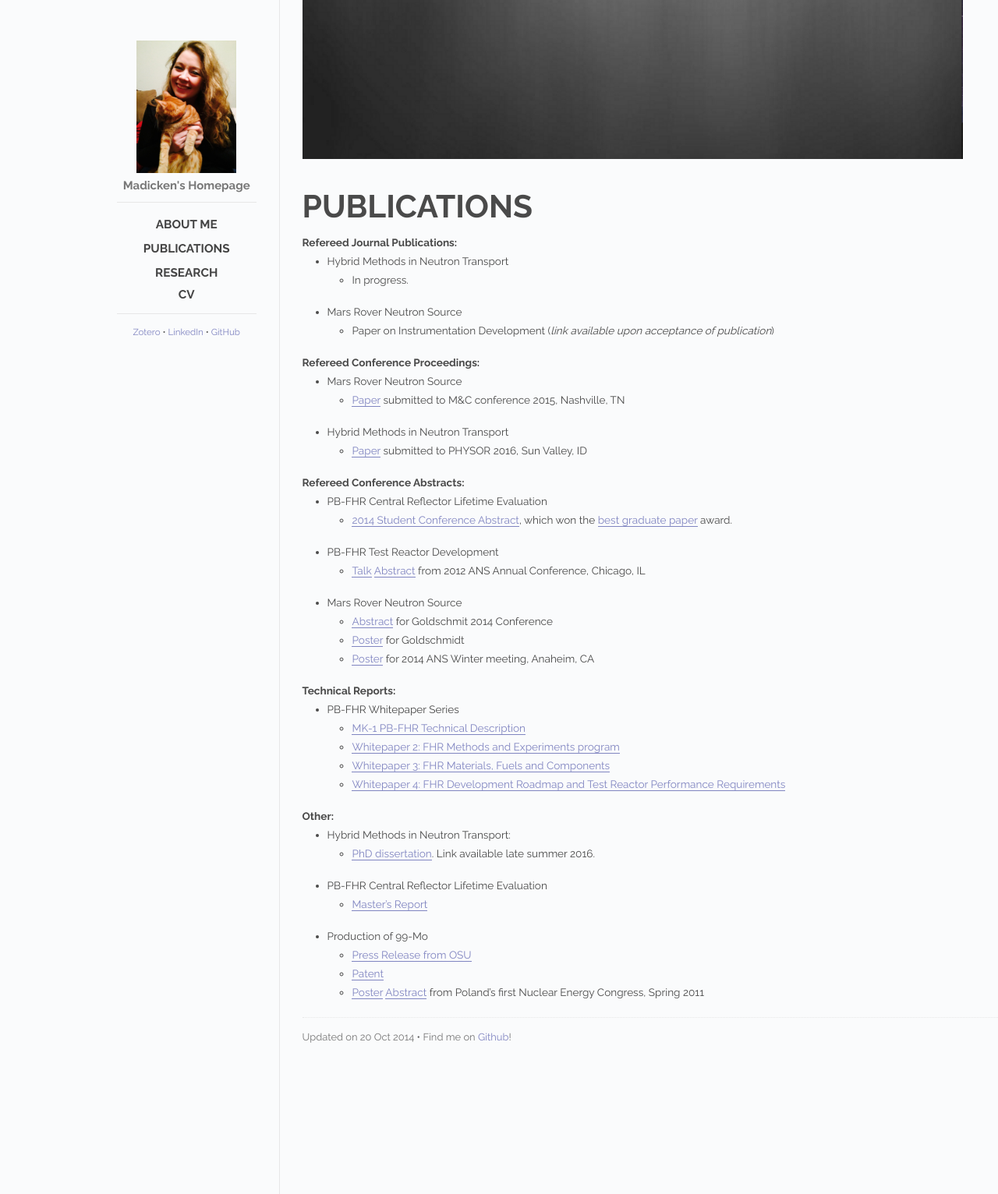
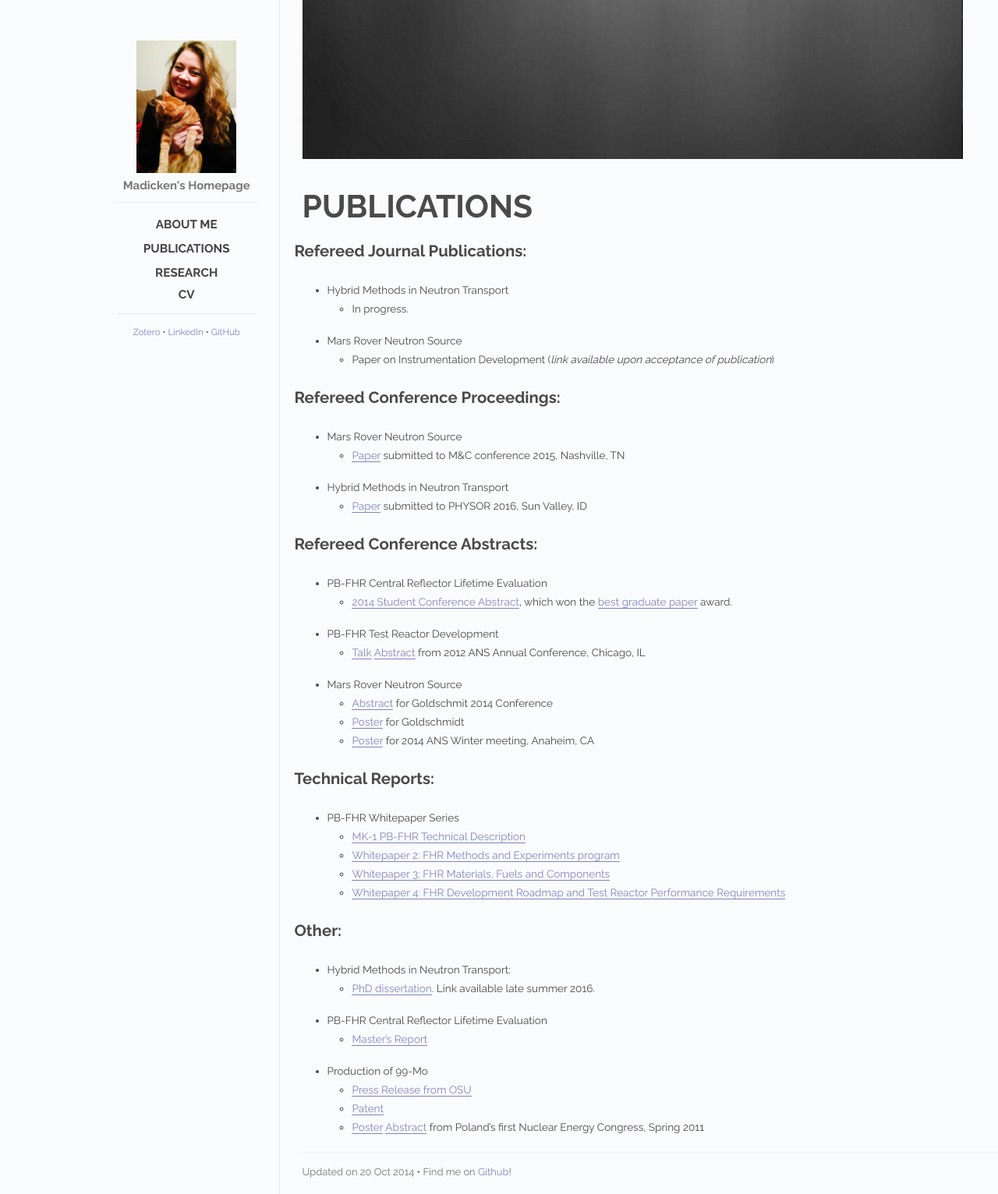
Before and after one commit to munkm/munkm.github.io, a Jekyll site: the page built from _posts/2014-10-20-publications.md, in a window 1280 px wide. Shown: the whole page at 78% size. Built offline with Jekyll 4.4.1, drawn with Linux system fonts in a browser that asks for light colours; Markdown is read by kramdown in place of the engine named in the settings.

Commit message:
fixing some silly formatting stuff

```diff
--- a/_posts/2014-10-20-publications.md
+++ b/_posts/2014-10-20-publications.md
@@ -6,35 +6,32 @@ date:   2014-10-20
 categories: posts
 ---
 
-#### Refereed Journal Publications:
+## Refereed Journal Publications:
 
 * Hybrid Methods in Neutron Transport
   * In progress.
-
 * Mars Rover Neutron Source
   * Paper on Instrumentation Development (*link available upon acceptance of publication*)
 
-#### Refereed Conference Proceedings:
+## Refereed Conference Proceedings:
 
 * Mars Rover Neutron Source
   * [Paper](/papers/munk_mc15.pdf) submitted to M&C conference 2015, Nashville, TN
 * Hybrid Methods in Neutron Transport
   * [Paper](/papers/munk_physor16.pdf) submitted to PHYSOR 2016, Sun Valley, ID
 
-#### Refereed Conference Abstracts:
+## Refereed Conference Abstracts:
 
 * PB-FHR Central Reflector Lifetime Evaluation
   * [2014 Student Conference Abstract](/papers/munk_abstract_2014.pdf), which won the [best graduate paper](http://www.mne.psu.edu/news/news_detail.cfm?nid=366) award.
-
 * PB-FHR Test Reactor Development
   * [Talk](/papers/ANS_Chicago_2012_Slides.pdf) [Abstract](/papers/ANS_Chicago_2012_Abstract.pdf) from 2012 ANS Annual Conference, Chicago, IL
-
 * Mars Rover Neutron Source
   * [Abstract](http://goldschmidt.info/2014/abstracts/abstractView?abstractId=1916) for Goldschmit 2014 Conference
   * [Poster](/papers/Goldschmidt_2014_Poster.pdf) for Goldschmidt
   * [Poster](/papers/ANS_Anaheim_2014.pdf) for 2014 ANS Winter meeting, Anaheim, CA
 
-#### Technical Reports:
+## Technical Reports:
 
 * PB-FHR Whitepaper Series
   * [MK-1 PB-FHR Technical Description](http://fhr.nuc.berkeley.edu/wp-content/uploads/2014/10/14-002-PB-FHR_Design_Report_Final.pdf)
@@ -43,14 +40,12 @@ categories: posts
   * [Whitepaper 4: FHR Development Roadmap and Test Reactor Performance Requirements ](http://fhr.nuc.berkeley.edu/wp-content/uploads/2013/08/12-004-FHR-Workshop-4-Report-Final.pdf)
 
 
-#### Other:
+## Other:
 
 * Hybrid Methods in Neutron Transport:
   * [PhD dissertation](https://www.youtube.com/watch?v=J7UwSVsiwzI). Link available late summer 2016.
-
 * PB-FHR Central Reflector Lifetime Evaluation
   * [Master's Report](/papers/Report_Final.pdf)
-
 * Production of 99-Mo
   * [Press Release from OSU](http://oregonstate.edu/terra/2014/05/oregon-state-nuclear-engineers-solve-looming-medical-isotope-shortage/)
   * [Patent](http://www.google.com/patents/US20120027152)
```
